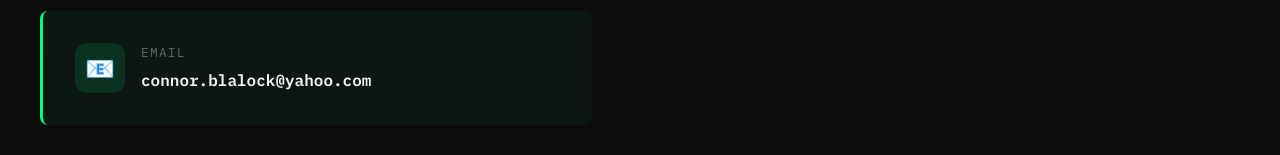
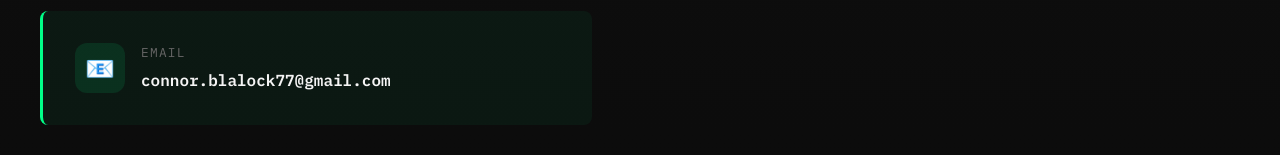
Before and after one commit to cblalock/portfolio, a React (Create React App) app: page / in a window 1280 px wide. Shown: the part 4692-4847 px from the top of the page. Built offline with nearby package versions, Linux system fonts and the light colour scheme.

Commit message:
forgot email

```diff
--- a/src/components/Contact.js
+++ b/src/components/Contact.js
@@ -47,7 +47,7 @@ function Contact() {
                 <div>
                   <div className="method-label">Email</div>
                   <a href="mailto:connor.blalock77@gmail.com" className="method-value">
-                    connor.blalock@yahoo.com
+                    connor.blalock77@gmail.com
                   </a>
                 </div>
               </div>
```
